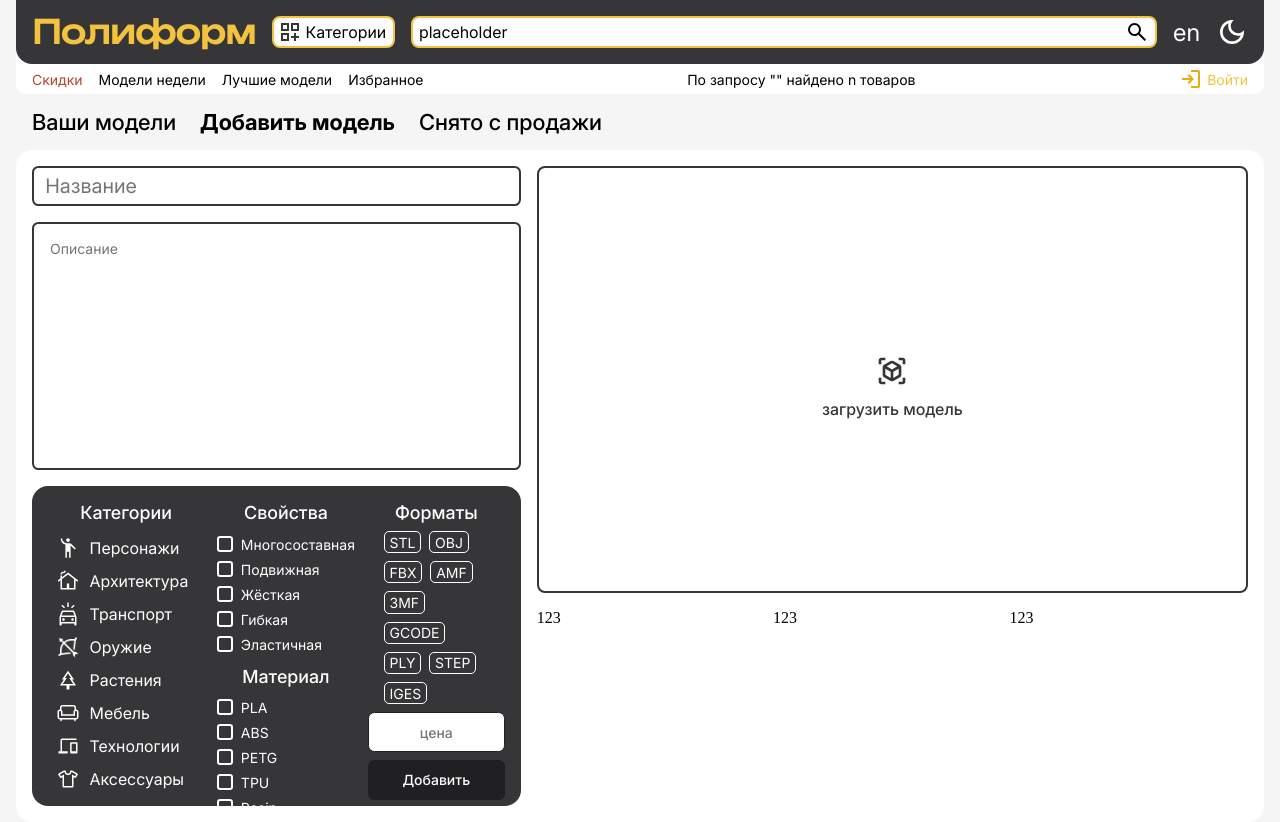
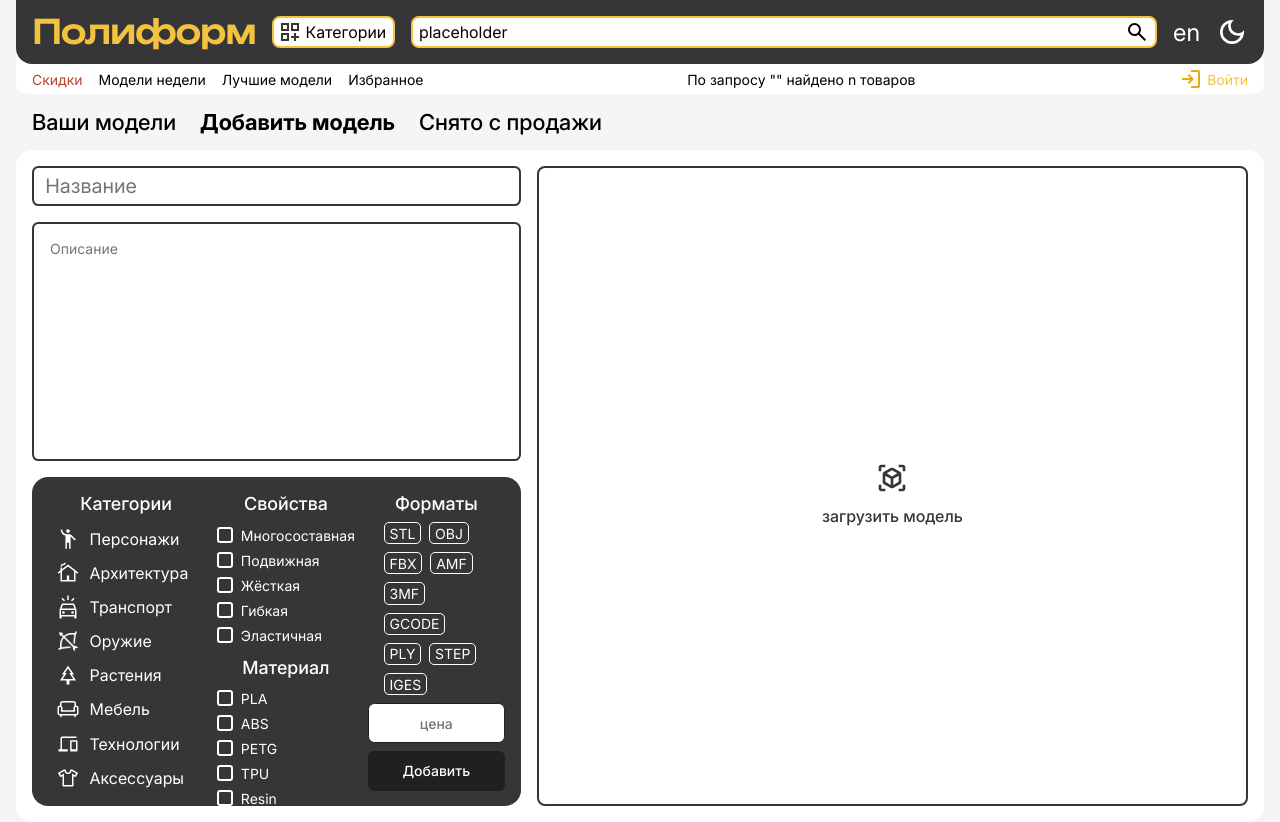
Before and after one commit to eumara31/polyform, a Next.js app in the folder client/: page /account/models/new in a window 1280 px wide. Built offline with nearby package versions, Linux system fonts and the light colour scheme.

Commit message:
отказ от свайпера с картинками

```diff
--- a/client/next.config.ts
+++ b/client/next.config.ts
@@ -2,6 +2,8 @@ import type { NextConfig } from "next";
 
 const nextConfig: NextConfig = {
   reactStrictMode: false,
+  images: {
+    dangerouslyAllowSVG: true}
 };
 
 module.exports = {
--- a/client/src/app/account/models/new/page.tsx
+++ b/client/src/app/account/models/new/page.tsx
@@ -11,8 +11,8 @@ import Image from "next/image";
 
 type Props = {};
 
-export default function Page({ }: Props) {
-  const [showCanvas, setShowCanvas] = useState(false)
+export default function Page({}: Props) {
+  const [showCanvas, setShowCanvas] = useState(false);
   const categoryImageSize = 24;
 
   return (
@@ -95,10 +95,7 @@ export default function Page({ }: Props) {
                   "Гибкая",
                   "Эластичная",
                 ].map((label) => (
-                  <label
-                    key={label}
-                    className={styles["checkbox-subflex"]}
-                  >
+                  <label key={label} className={styles["checkbox-subflex"]}>
                     <input type="checkbox" />
                     <span className={styles["checkbox-text"]}>{label}</span>
                   </label>
@@ -107,10 +104,7 @@ export default function Page({ }: Props) {
               <h1>Материал</h1>
               <div className={styles["checkbox-flex"]}>
                 {["PLA", "ABS", "PETG", "TPU", "Resin"].map((label) => (
-                  <label
-                    key={label}
-                    className={styles["checkbox-subflex"]}
-                  >
+                  <label key={label} className={styles["checkbox-subflex"]}>
                     <input type="checkbox" />
                     <span className={styles["checkbox-text"]}>{label}</span>
                   </label>
@@ -134,12 +128,9 @@ export default function Page({ }: Props) {
         </div>
         <div id={styles["model-upload-flex"]}>
           <div id={styles["model-input"]}>
-            {showCanvas ?
-              (
+            {showCanvas ? (
               <div>1</div>
-              )
-              :
-              (
+            ) : (
               <>
                 <input id="model-upload" type="file"></input>
                 <label htmlFor="model-upload" id={styles["custom-model-input"]}>
@@ -148,34 +139,17 @@ export default function Page({ }: Props) {
                       fontSize: "48px",
                     }}
                   >
-                      <Image src="/img/add_model.svg" width={32} height={32} alt="" />
+                    <Image
+                      src="/img/add_model.svg"
+                      width={32}
+                      height={32}
+                      alt=""
+                    />
                   </div>
                   <div>загрузить модель</div>
                 </label>
               </>
-              )
-            }
-          </div>
-          <div id={styles["image-swiper-container"]}>
-            <ImageSwiper
-              swiperDirection={"horizontal"}
-              spaceBetweenItems={5}
-              itemsPerView={3}
-              wheelControl={true}
-              scrollControl={true}
-              keyboardControl={true}
-              style={{ height: 'auto', width: '100%' }}>
-
-              <div className={"image-container"}>
-                123
-              </div>
-              <div className={"image-container"}>
-                123
-              </div>
-              <div className={"image-container"}>
-                123
-              </div>
-            </ImageSwiper>
+            )}
           </div>
         </div>
       </div>
--- a/client/src/app/styles/AccountPage.module.css
+++ b/client/src/app/styles/AccountPage.module.css
@@ -61,8 +61,8 @@
   display: flex;
   flex-direction: column;
   gap: 1rem;
-  height: 100%;
-  width: 100%;
+  flex: 1 1 auto; /* Может расти и сжиматься */
+  min-height: 0; /* Важно для правильного сжатия textarea */
 }
 #new-model-flex #text-category-flex #text-flex input {
   width: auto;
@@ -77,7 +77,8 @@
   color: black;
 }
 #new-model-flex #text-category-flex #text-flex textarea {
-  height: 100%;
+  flex: 1; /* Занимает все доступное пространство */
+  min-height: 0; /* Критически важно для сжатия */
   padding: 1rem;
   font-family: "Inter", sans-serif;
   font-weight: 400;
@@ -90,14 +91,13 @@
 #new-model-flex #text-category-flex #category-flex {
   display: flex;
   flex-direction: row;
-  height: 50%;
+  flex: 1 0 25%; /* Начальная высота 50%, но может расти */
+  height: auto;
+  min-height: 0; /* Важно для правильного сжатия */
   gap: 0.5rem;
   padding: 1rem;
   background-color: #363537;
   border-radius: 1rem;
-  grid-row: 2/2;
-  grid-column: 1/1;
-  flex-shrink: 1;
 }
 #new-model-flex #text-category-flex #category-flex .category-column {
   display: flex;
@@ -206,20 +206,13 @@
   cursor: pointer;
 }
 #new-model-flex #model-upload-flex {
-  display: flex;
-  flex-direction: column;
-  gap: 1rem;
-  justify-content: space-between;
-  -webkit-user-select: none;
-     -moz-user-select: none;
-          user-select: none;
   flex-grow: 1;
-  height: 100%;
+  max-height: 100%;
   width: 100%;
 }
 #new-model-flex #model-upload-flex #model-input {
   width: 100%;
-  aspect-ratio: 10/6;
+  height: 100%;
 }
 #new-model-flex #model-upload-flex #model-input input[type=file] {
   display: none;
@@ -238,11 +231,4 @@
   font-weight: 500;
   font-size: 16px;
   color: #363537;
-}
-#new-model-flex #model-upload-flex #image-swiper-container {
-  width: 99%; /* Привязка к ширине родителя */
-  height: 49%; /* Автоматическая высота */
-}
-#new-model-flex #model-upload-flex #image-swiper-container .image-container {
-  height: 100%;
 }/*# sourceMappingURL=AccountPage.module.css.map */
```
Also changed, not shown: client/src/app/styles/AccountPage.module.scss (+10 -27 lines), client/src/app/account/models/new/dist/page.js, client/src/app/styles/dist/AccountPage.module.css, 1 other file (tests, documents, lock files or other folders). Lines whose indentation alone changed are shown as unchanged.
